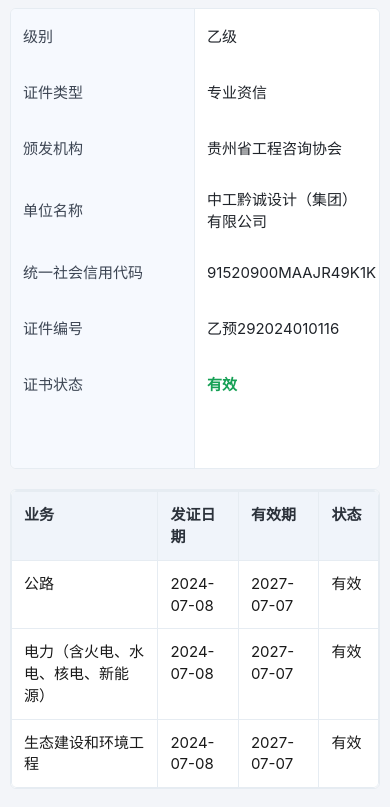
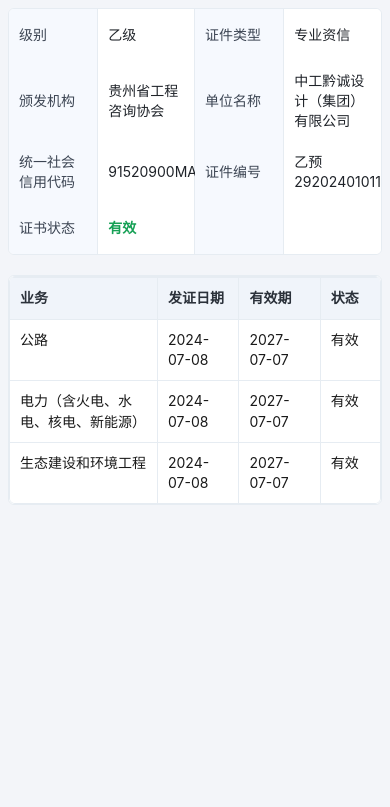
Before and after one commit to seven85777/zgqcsjjt, a plain HTML site: page index.html in a window 390 px wide. Shown: the part 46-853 px from the top of the page. Drawn offline with Linux system fonts and the light colour scheme.

Commit message:
Update index.html

```diff
--- a/index.html
+++ b/index.html
@@ -5,23 +5,21 @@
   <meta name="viewport" content="width=device-width,initial-scale=1,maximum-scale=1,minimum-scale=1">
   <title>资信证书信息</title>
   <style>
-    /* ====== 可调参数（觉得和你的原稿有1-2px差异就改这里） ====== */
     :root{
-      --page-width: 1180px;      /* 页面内容最大宽度 */
-      --radius: 6px;              /* 圆角 */
-      --line: #e6ecf2;            /* 表格线颜色 */
-      --cell-bg: #f6f9fe;         /* 左侧“键”格子底色 */
-      --thead-bg: #f0f4fa;        /* 业务表表头底色 */
-      --body-bg: #f3f5f9;         /* 页面背景 */
-      --text: #1a1a1a;            /* 正文字色 */
-      --muted: #88909a;           /* 次要文字 */
-      --ok: #16a055;              /* 有效 状态色 */
-      --font: 15px;               /* 主字号 */
-      --cell-h: 64px;             /* 顶部信息格子最小高度 */
-      --pad-x: 16px;              /* 单元格左右内边距 */
-      --pad-y: 14px;              /* 单元格上下内边距 */
+      --page-width: 1180px;
+      --radius: 6px;
+      --line: #e6ecf2;
+      --cell-bg: #f6f9fe;
+      --thead-bg: #f0f4fa;
+      --body-bg: #f3f5f9;
+      --text: #1a1a1a;
+      --muted: #88909a;
+      --ok: #16a055;
+      --font: 15px;
+      --cell-h: 64px;
+      --pad-x: 16px;
+      --pad-y: 14px;
     }
-    /* =========================================================== */
 
     *{box-sizing:border-box}
     html,body{width:100%;height:100%}
@@ -37,14 +35,11 @@
       width:100%;text-align:center;font-weight:700;font-size:22px;
       padding:16px 12px 6px;margin:0;color:#222
     }
-    /* 如果你需要副标题域名，解开注释即可 */
-    /* .sub-domain{ text-align:center;color:var(--muted);font-size:12px;margin:0 0 10px } */
 
-    /* 顶部信息表：四列网格，每两格为“键/值” */
     .base-info{background:#fff;border:1px solid var(--line);border-radius:var(--radius);overflow:hidden}
     .table-box{display:block}
     .inline-table{display:grid;grid-template-columns:25% 25% 25% 25%}
-    .item{display:contents} /* 让子格子直接参与网格布局 */
+    .item{display:contents}
 
     .key,.value{
       border-top:1px solid var(--line);
@@ -58,39 +53,42 @@
     .value{background:#fff;color:#1f2329}
     .value .status-ok{color:var(--ok);font-weight:700}
 
-    /* 第一行去掉上边框 */
     .inline-table .key:nth-of-type(-n+4),
     .inline-table .value:nth-of-type(-n+4){border-top:none}
-    /* 每行最后一格去掉右边框 */
     .inline-table .key:nth-of-type(4n),
     .inline-table .value:nth-of-type(4n){border-right:none}
 
     .mar-20{margin-top:20px}
 
-    /* 业务表 */
     .table{background:#fff;border:1px solid var(--line);border-radius:var(--radius);overflow:hidden}
     .table-th{display:grid;grid-template-columns:32% 23% 23% 22%;background:var(--thead-bg);color:#2b313a;font-weight:600}
     .table-th>div,.table-tr>div{padding:var(--pad-y) var(--pad-x);border-right:1px solid var(--line);border-top:1px solid var(--line);font-size:var(--font)}
     .table-th>div:last-child,.table-tr>div:last-child{border-right:none}
     .table-tr{display:grid;grid-template-columns:32% 23% 23% 22%;background:#fff}
 
-    /* 手机端依旧保持整页表格风，只调列宽与间距以便读数 */
+    /* ✅ 手机端保持4列展示 */
     @media (max-width:640px){
-      .container{padding:0 10px 18px}
-      .inline-table{grid-template-columns:50% 50%} /* 两列 */
-      .inline-table .key:nth-of-type(2n),
-      .inline-table .value:nth-of-type(2n){border-right:none}
+      .container{padding:0 8px 16px}
+      .inline-table{
+        grid-template-columns:24% 26% 24% 26%;
+      }
+      .inline-table .key,
+      .inline-table .value{
+        border-right:1px solid var(--line);
+      }
+      .inline-table .key:nth-of-type(4n),
+      .inline-table .value:nth-of-type(4n){
+        border-right:none;
+      }
+      :root{ --font:14px; --cell-h:52px; --pad-x:10px; --pad-y:10px }
       .table-th,.table-tr{grid-template-columns:40% 22% 22% 16%}
-      :root{ --font:15px; --cell-h:56px; --pad-x:12px; --pad-y:12px }
     }
   </style>
 </head>
 <body>
   <div class="container">
     <div class="table-title">资信证书信息</div>
-    <!-- <p class="sub-domain">zhywglxt.cnaec.com.cn</p> -->
 
-    <!-- 顶部基础信息：DOM 与 class 完全沿用你的原结构 -->
     <div class="base-info table-box">
       <div class="inline-table inline-table1 table-cell-box" id="base-info-table">
         <div class="item table-box">
@@ -117,14 +115,12 @@
         <div class="item table-box">
           <div class="key table-cell-box">证书状态</div>
           <div class="value table-cell-box"><span class="status-ok">有效</span></div>
-          <!-- 如果你需要占满四列，这两格保持空即可 -->
           <div class="key table-cell-box"></div>
           <div class="value table-cell-box"></div>
         </div>
       </div>
     </div>
 
-    <!-- 业务列表 -->
     <div class="base-info mar-20">
       <div class="table">
         <div class="table-th" id="table-th">
```
